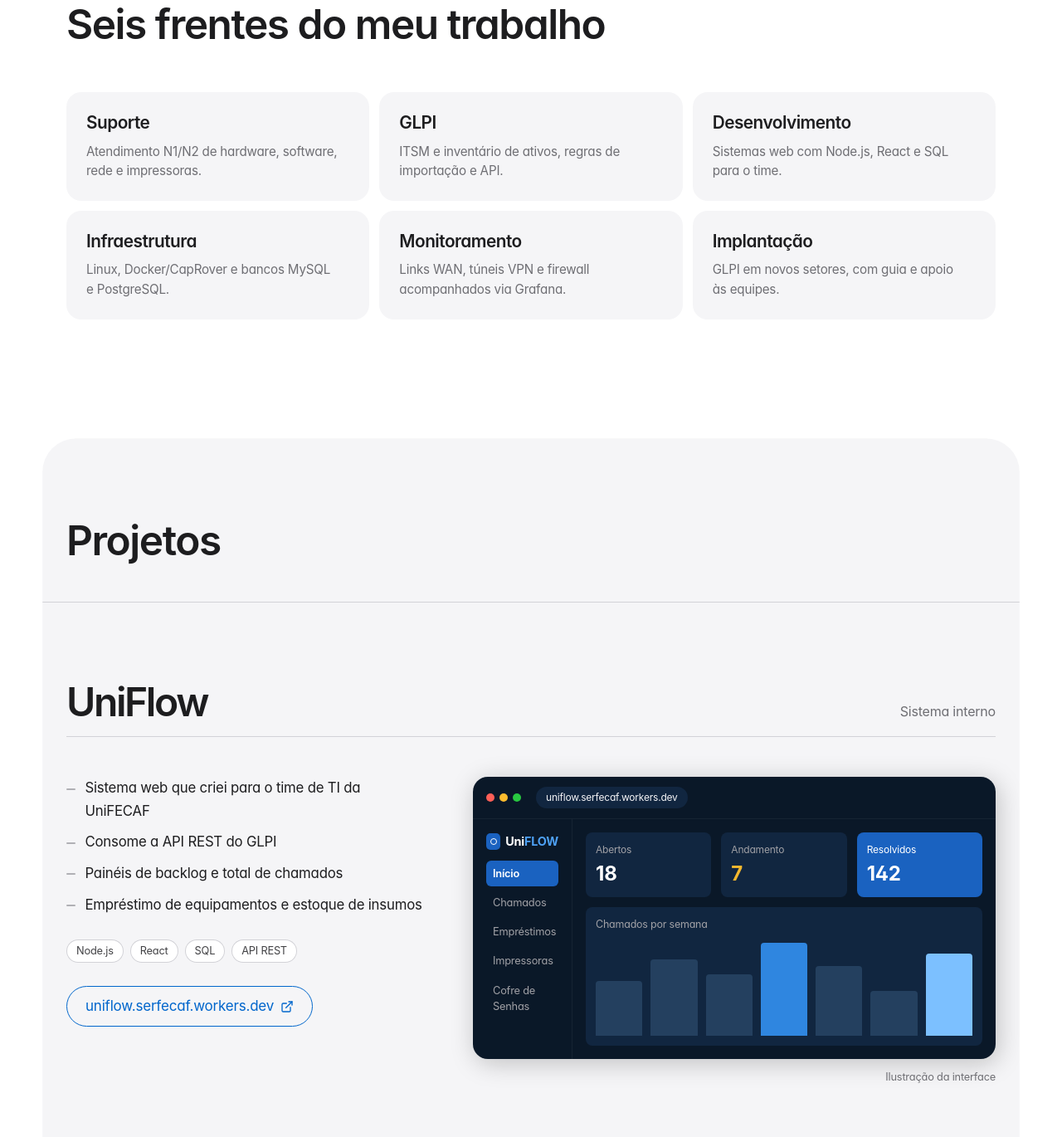
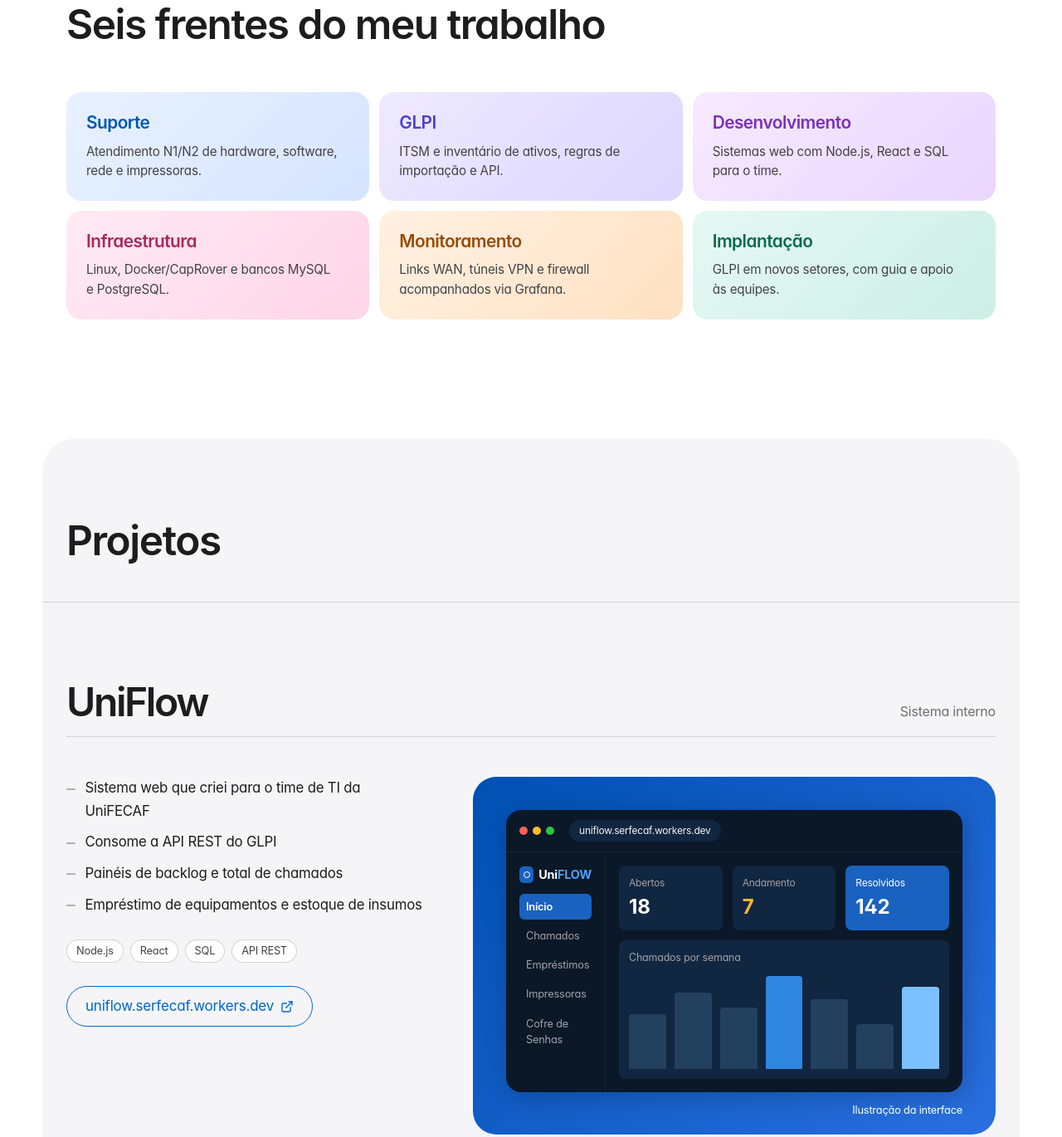
Before and after one commit to luiz-sanchez/luiz-sanchez.github.io, an Astro site: page / in a window 1280 px wide. Shown: the part 1530-2900 px from the top of the page at 83% size. Built offline with nearby package versions, Linux system fonts and the light colour scheme; Astro itself is replaced by a stand-in of ours.

Commit message:
Dá um tom a cada serviço e uma cor a cada projeto
Cards de Serviços em degradês pastel com o título na mesma cor, mais
escura; cada mockup de projeto sobre um painel em degradê na cor dele
(UniFlow azul, Jukebox verde, GLPI âmbar).

Co-Authored-By: Claude Opus 5.5 <noreply@anthropic.com>

```diff
--- a/src/components/Projetos.astro
+++ b/src/components/Projetos.astro
@@ -6,6 +6,12 @@ import Jukebox from './mockups/Jukebox.astro';
 import Glpi from './mockups/Glpi.astro';
 
 const mockups = { uniflow: UniFlow, jukebox: Jukebox, glpi: Glpi };
+// Cada projeto com a cor dele: o mockup fica sobre um painel em degradê
+const paineis: Record<string, [string, string]> = {
+  uniflow: ['#0050b3', '#2a6fe0'],
+  jukebox: ['#0a5f48', '#13805e'],
+  glpi: ['#8a4200', '#b35f00'],
+};
 ---
 <section id="projetos" class="proj-shell on-dark text-on-dark" aria-labelledby="projetos-titulo" data-expand>
   <!-- Título no mesmo tamanho das outras seções: os nomes dos projetos já são a letra grande aqui -->
@@ -52,9 +58,9 @@ const mockups = { uniflow: UniFlow, jukebox: Jukebox, glpi: Glpi };
               )}
             </div>
 
-            <figure class="reveal painel lg:col-span-7" style="--d:120ms">
+            <figure class="reveal painel lg:col-span-7" style={`--d:120ms;--de:${paineis[p.mockup]?.[0] ?? '#0050b3'};--ate:${paineis[p.mockup]?.[1] ?? '#2a6fe0'}`}>
               <Mockup />
-              <figcaption class="mt-3 text-right text-[0.8rem] text-on-dark-muted">{projetosIntro.legendaMockup}</figcaption>
+              <figcaption class="mt-3 text-right text-[0.8rem] text-white">{projetosIntro.legendaMockup}</figcaption>
             </figure>
           </div>
         </div>
@@ -106,8 +112,13 @@ const mockups = { uniflow: UniFlow, jukebox: Jukebox, glpi: Glpi };
     border-radius: 2px;
     background: var(--color-line-strong);
   }
-  /* Mockup solto sobre a página, como produto fotografado (a sombra fica na .win) */
-  .painel { padding: 0; }
+  /* Mockup sobre um painel na cor do projeto, como a Apple faz com cada produto */
+  .painel {
+    padding: 20px 20px 14px;
+    border-radius: 28px;
+    background: linear-gradient(135deg, var(--de), var(--ate));
+  }
+  @media (min-width: 640px) { .painel { padding: 40px 40px 20px; } }
 
   /* A abertura do card segue a rolagem direto no CSS, sem JavaScript a cada evento.
      Navegadores sem suporte usam o cálculo em main.ts. */
--- a/src/components/Servicos.astro
+++ b/src/components/Servicos.astro
@@ -1,5 +1,15 @@
 ---
 import { servicos, servicosIntro } from '../data/servicos';
+
+// Um tom por frente: degradê pastel de fundo e a mesma cor, mais escura, no título
+const tons = [
+  ['#e8f1ff', '#d6e4ff', '#0055b3'],
+  ['#eeeaff', '#ddd6ff', '#4b3fd0'],
+  ['#f6eaff', '#ead6ff', '#7a2fb8'],
+  ['#ffeaf3', '#ffd6e6', '#a8285d'],
+  ['#fff1e3', '#ffe1c2', '#9a4a00'],
+  ['#e6f8f3', '#ccefe5', '#0b6a50'],
+];
 ---
 <section id="servicos" class="pt-20 pb-20 sm:pt-28 sm:pb-28 lg:pt-32 lg:pb-36" aria-labelledby="servicos-titulo">
   <div class="container-x">
@@ -10,7 +20,7 @@ import { servicos, servicosIntro } from '../data/servicos';
     <!-- Frentes em cards de superfície 1: 3 por linha no computador, 2 no tablet, 1 no celular -->
     <ul class="grade mt-10 lg:mt-14">
       {servicos.map((s, i) => (
-        <li class="card reveal" style={`--d:${(i % 3) * 60}ms`}>
+        <li class="card reveal" style={`--d:${(i % 3) * 60}ms;--de:${tons[i % 6][0]};--ate:${tons[i % 6][1]};--tom:${tons[i % 6][2]}`}>
           <h3 class="frente">{s.titulo}</h3>
           <p class="desc">{s.descricao}</p>
         </li>
@@ -27,22 +37,20 @@ import { servicos, servicosIntro } from '../data/servicos';
     position: relative;
     padding: 24px;
     border-radius: 18px;
-    background: var(--color-night-2);
-    transition: background-color var(--dur-ui) var(--expo);
+    background: linear-gradient(135deg, var(--de), var(--ate));
   }
-  .card:hover { background: var(--color-night-4); }
   .frente {
     font-size: 1.3rem;
     font-weight: 600;
     line-height: 1.25;
     letter-spacing: -0.025em;
-    color: var(--color-on-dark);
+    color: var(--tom);
   }
   .desc {
     margin-top: 0.6rem;
     max-width: 40ch;
     font-size: 0.95rem;
     line-height: 1.55;
-    color: var(--color-muted);
+    color: var(--color-ink-muted);
   }
 </style>
```
